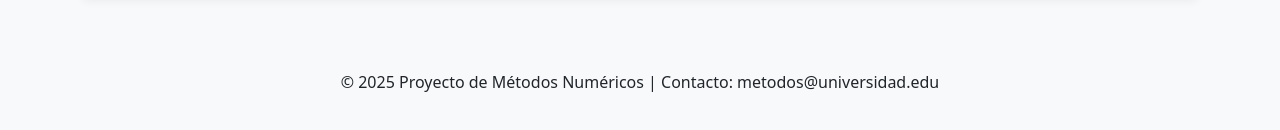
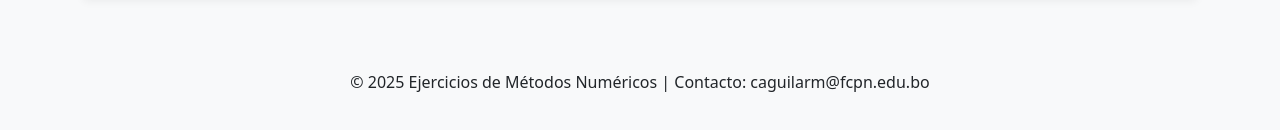
Before and after one commit to Madee2004/ejerciciosMN, a plain HTML site: page index.html in a window 1280 px wide. Shown: the part 2255-2385 px from the top of the page. Drawn offline with nearby package versions, Linux system fonts and the light colour scheme.

Commit message:
Update index.html

```diff
--- a/index.html
+++ b/index.html
@@ -85,7 +85,7 @@
   </div>
 
   <footer class="text-center p-4 mt-5">
-    <p>© 2025 Proyecto de Métodos Numéricos | Contacto: metodos@universidad.edu</p>
+    <p>© 2025 Ejercicios de Métodos Numéricos | Contacto: caguilarm@fcpn.edu.bo</p>
   </footer>
 
   <script src="main.js"></script>
```
